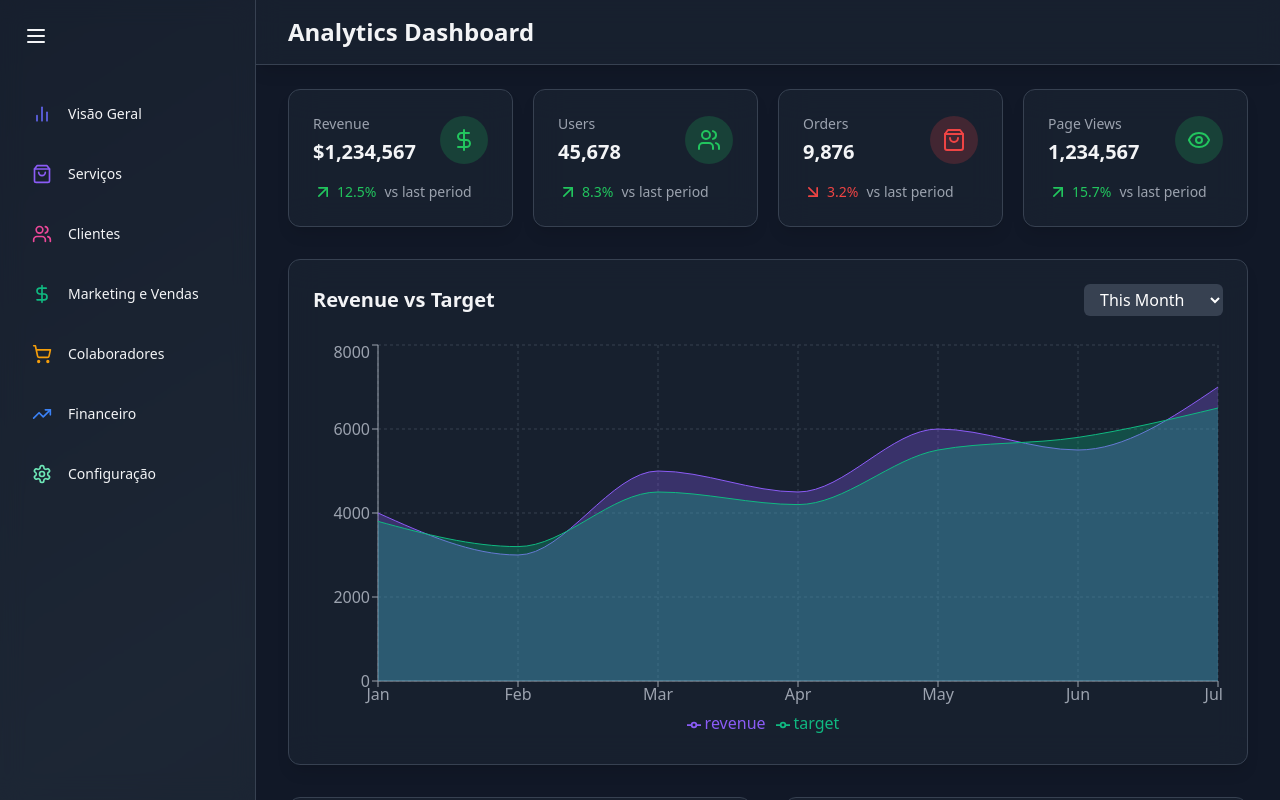
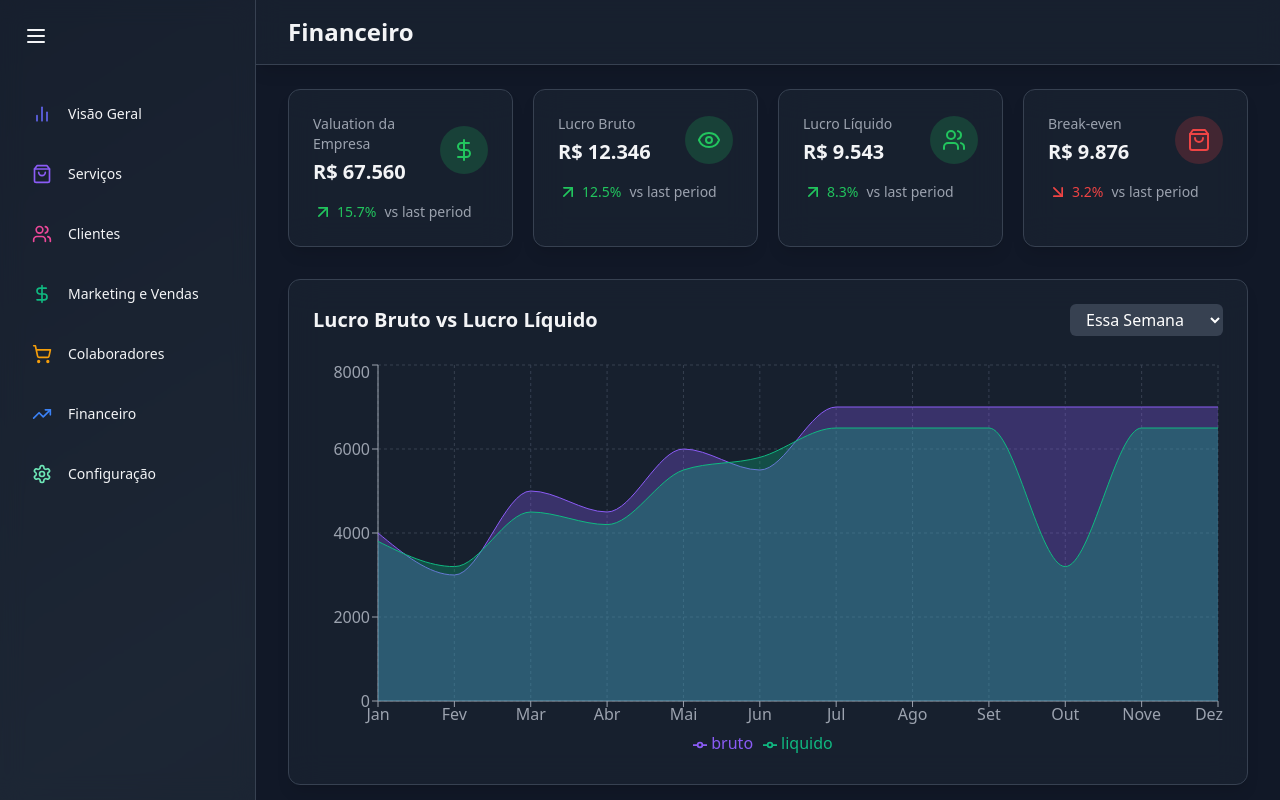
Before and after one commit to thepatroa/patroa, a React (Vite) app in the folder frontend/: page /financeiro in a window 1280 px wide. Built offline with nearby package versions, Linux system fonts and the light colour scheme.

Commit message:
fix: 🦁 ajusta campos de metricas

```diff
--- a/frontend/src/components/analytics/OverviewCards.jsx
+++ b/frontend/src/components/analytics/OverviewCards.jsx
@@ -2,10 +2,10 @@ import { motion } from "framer-motion";
 import { DollarSign, Users, ShoppingBag, Eye, ArrowDownRight, ArrowUpRight } from "lucide-react";
 
 const overviewData = [
-	{ name: "Revenue", value: "$1,234,567", change: 12.5, icon: DollarSign },
-	{ name: "Users", value: "45,678", change: 8.3, icon: Users },
-	{ name: "Orders", value: "9,876", change: -3.2, icon: ShoppingBag },
-	{ name: "Page Views", value: "1,234,567", change: 15.7, icon: Eye },
+	{ name: "Valuation da Empresa", value: "R$ 67.560", change: 15.7, icon: DollarSign },
+	{ name: "Lucro Bruto", value: "R$ 12.346", change: 12.5, icon: Eye },
+	{ name: "Lucro Líquido", value: "R$ 9.543", change: 8.3, icon: Users },
+	{ name: "Break-even", value: "R$ 9.876", change: -3.2, icon: ShoppingBag },
 ];
 
 const OverviewCards = () => {
--- a/frontend/src/components/analytics/ProductPerformance.jsx
+++ b/frontend/src/components/analytics/ProductPerformance.jsx
@@ -2,11 +2,10 @@ import { Bar, BarChart, CartesianGrid, Legend, ResponsiveContainer, Tooltip, XAx
 import { motion } from "framer-motion";
 
 const productPerformanceData = [
-	{ name: "Product A", sales: 4000, revenue: 2400, profit: 2400 },
-	{ name: "Product B", sales: 3000, revenue: 1398, profit: 2210 },
-	{ name: "Product C", sales: 2000, revenue: 9800, profit: 2290 },
-	{ name: "Product D", sales: 2780, revenue: 3908, profit: 2000 },
-	{ name: "Product E", sales: 1890, revenue: 4800, profit: 2181 },
+	{ nome: "Lading Page", vendas: 4000, faturamento: 2400, lucro: 2400 },
+	{ nome: "Tráfego", vendas: 3000, faturamento: 1398, lucro: 2210 },
+	{ nome: "SEO", vendas: 2000, faturamento: 9800, lucro: 2290 },
+	{ nome: "Consultoria", vendas: 2780, faturamento: 3908, lucro: 2000 }
 ];
 
 const ProductPerformance = () => {
@@ -17,12 +16,12 @@ const ProductPerformance = () => {
 			animate={{ opacity: 1, y: 0 }}
 			transition={{ delay: 0.4 }}
 		>
-			<h2 className='text-xl font-semibold text-gray-100 mb-4'>Product Performance</h2>
+			<h2 className='text-xl font-semibold text-gray-100 mb-4'>Performance pelos Serviços</h2>
 			<div style={{ width: "100%", height: 300 }}>
 				<ResponsiveContainer>
 					<BarChart data={productPerformanceData}>
 						<CartesianGrid strokeDasharray='3 3' stroke='#374151' />
-						<XAxis dataKey='name' stroke='#9CA3AF' />
+						<XAxis dataKey='nome' stroke='#9CA3AF' />
 						<YAxis stroke='#9CA3AF' />
 						<Tooltip
 							contentStyle={{
@@ -32,9 +31,9 @@ const ProductPerformance = () => {
 							itemStyle={{ color: "#E5E7EB" }}
 						/>
 						<Legend />
-						<Bar dataKey='sales' fill='#8B5CF6' />
-						<Bar dataKey='revenue' fill='#10B981' />
-						<Bar dataKey='profit' fill='#F59E0B' />
+						<Bar dataKey='vendas' fill='#8B5CF6' />
+						<Bar dataKey='faturamento' fill='#10B981' />
+						<Bar dataKey='lucro' fill='#F59E0B' />
 					</BarChart>
 				</ResponsiveContainer>
 			</div>
--- a/frontend/src/components/analytics/RevenueChart.jsx
+++ b/frontend/src/components/analytics/RevenueChart.jsx
@@ -3,13 +3,18 @@ import { motion } from "framer-motion";
 import { AreaChart, Area, XAxis, YAxis, CartesianGrid, Tooltip, Legend, ResponsiveContainer } from "recharts";
 
 const revenueData = [
-	{ month: "Jan", revenue: 4000, target: 3800 },
-	{ month: "Feb", revenue: 3000, target: 3200 },
-	{ month: "Mar", revenue: 5000, target: 4500 },
-	{ month: "Apr", revenue: 4500, target: 4200 },
-	{ month: "May", revenue: 6000, target: 5500 },
-	{ month: "Jun", revenue: 5500, target: 5800 },
-	{ month: "Jul", revenue: 7000, target: 6500 },
+	{ month: "Jan", bruto: 4000, liquido: 3800 },
+	{ month: "Fev", bruto: 3000, liquido: 3200 },
+	{ month: "Mar", bruto: 5000, liquido: 4500 },
+	{ month: "Abr", bruto: 4500, liquido: 4200 },
+	{ month: "Mai", bruto: 6000, liquido: 5500 },
+	{ month: "Jun", bruto: 5500, liquido: 5800 },
+	{ month: "Jul", bruto: 7000, liquido: 6500 },
+	{ month: "Ago", bruto: 7000, liquido: 6500 },
+	{ month: "Set", bruto: 7000, liquido: 6500 },
+	{ month: "Out", bruto: 7000, liquido: 3200 },
+	{ month: "Nove", bruto: 7000, liquido: 6500 },
+	{ month: "Dez", bruto: 7000, liquido: 6500 },
 ];
 
 const RevenueChart = () => {
@@ -23,16 +28,16 @@ const RevenueChart = () => {
 			transition={{ delay: 0.2 }}
 		>
 			<div className='flex justify-between items-center mb-6'>
-				<h2 className='text-xl font-semibold text-gray-100'>Revenue vs Target</h2>
+				<h2 className='text-xl font-semibold text-gray-100'>Lucro Bruto vs Lucro Líquido</h2>
 				<select
 					className='bg-gray-700 text-white rounded-md px-3 py-1 focus:outline-none focus:ring-2 focus:ring-blue-500'
 					value={selectedTimeRange}
 					onChange={(e) => setSelectedTimeRange(e.target.value)}
 				>
-					<option>This Week</option>
-					<option>This Month</option>
-					<option>This Quarter</option>
-					<option>This Year</option>
+					<option>Essa Semana</option>
+					<option>Esse Mês</option>
+					<option>Esse Trimestre</option>
+					<option>Esse Ano</option>
 				</select>
 			</div>
 
@@ -47,8 +52,8 @@ const RevenueChart = () => {
 							itemStyle={{ color: "#E5E7EB" }}
 						/>
 						<Legend />
-						<Area type='monotone' dataKey='revenue' stroke='#8B5CF6' fill='#8B5CF6' fillOpacity={0.3} />
-						<Area type='monotone' dataKey='target' stroke='#10B981' fill='#10B981' fillOpacity={0.3} />
+						<Area type='monotone' dataKey='bruto' stroke='#8B5CF6' fill='#8B5CF6' fillOpacity={0.3} />
+						<Area type='monotone' dataKey='liquido' stroke='#10B981' fill='#10B981' fillOpacity={0.3} />
 					</AreaChart>
 				</ResponsiveContainer>
 			</div>
--- a/frontend/src/components/settings/Profile.jsx
+++ b/frontend/src/components/settings/Profile.jsx
@@ -18,7 +18,7 @@ const Profile = () => {
 			</div>
 
 			<button className='bg-indigo-600 hover:bg-indigo-700 text-white font-bold py-2 px-4 rounded transition duration-200 w-full sm:w-auto'>
-				Edit Profile
+				Editar Conta
 			</button>
 		</SettingSection>
 	);
--- a/frontend/src/pages/AnalyticsPage.jsx
+++ b/frontend/src/pages/AnalyticsPage.jsx
@@ -11,7 +11,7 @@ import AIPoweredInsights from "../components/analytics/AIPoweredInsights";
 const AnalyticsPage = () => {
 	return (
 		<div className='flex-1 overflow-auto relative z-10 bg-gray-900'>
-			<Header title={"Analytics Dashboard"} />
+			<Header title={"Financeiro"} />
 
 			<main className='max-w-7xl mx-auto py-6 px-4 lg:px-8'>
 				<OverviewCards />
--- a/frontend/src/pages/SettingsPage.jsx
+++ b/frontend/src/pages/SettingsPage.jsx
@@ -8,12 +8,9 @@ import Security from "../components/settings/Security";
 const SettingsPage = () => {
 	return (
 		<div className='flex-1 overflow-auto relative z-10 bg-gray-900'>
-			<Header title='Settings' />
+			<Header title='Configuração' />
 			<main className='max-w-4xl mx-auto py-6 px-4 lg:px-8'>
 				<Profile />
-				<Notifications />
-				<Security />
-				<ConnectedAccounts />
 				<DangerZone />
 			</main>
 		</div>
```
